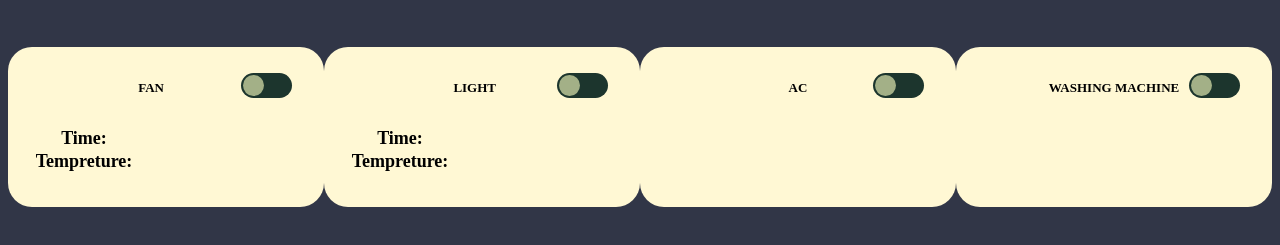
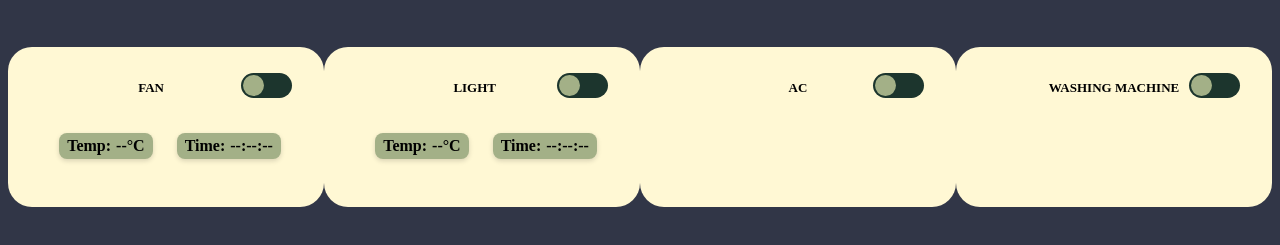
Before and after one commit to soumyapriyadarshi/iotHomeAutomation.github.io, a plain HTML site: page index.html in a window 1280 px wide. Shown: the part 105-350 px from the top of the page. Drawn offline with Linux system fonts and the light colour scheme.

Commit message:
adding temp and time

```diff
--- a/index.html
+++ b/index.html
@@ -29,10 +29,16 @@
 
             <!-- --------------------- showing the real time data of you can say the Fans running time and heatting --------------------- -->
             <div class="attributes">
-                <p>Time:</p>
-                <p2>Tempreture:</p2>
+                <div class="item">
+                    <span>Temp:</span>
+                    <span id="temp1">--°C</span>
+                </div>
+
+                <div class="item">
+                    <span>Time:</span>
+                    <span id="time1">--:--:--</span>
+                </div>
             </div>
-
         </div>
         <div class="box2 box">
             <div class="box2_header">
@@ -46,8 +52,15 @@
             </div>
 
             <div class="attributes">
-                <p>Time:</p>
-                <p2>Tempreture:</p2>
+                <div class="item">
+                    <span>Temp:</span>
+                    <span id="temp1">--°C</span>
+                </div>
+
+                <div class="item">
+                    <span>Time:</span>
+                    <span id="time1">--:--:--</span>
+                </div>
             </div>
         </div>
         <div class="box3 box">
--- a/static/style.css
+++ b/static/style.css
@@ -119,29 +119,25 @@ box4 */
 
 .attributes {
     display: flex;
-    flex-direction: column;
+    flex-direction: row;
+    align-items: center;
+    justify-content: center;
+    gap: 1.5rem;
     position: absolute;
-    top: 5rem;
-    right: 15rem;
-    justify-content: center;
-    align-items: center;
-    height: 4rem;
+    bottom: 3rem;
+    left: 3.2rem;
 }
 
-.attributes p {
-    position: absolute;
-    bottom: 1.5rem;
-    font-size: large;
+.attributes .item {
+    background: var(--toggle-c);
+    padding: 4px 8px;
+    border-radius: 8px;
+    font-size: 1rem;
     font-weight: bold;
+    box-shadow: 0 2px 5px rgba(0,0,0,0.15);
+    display: flex;
+    gap: 5px;
 }
-
-.attributes p2 {
-    position: absolute;
-    top: 1.5rem;
-    font-size: large;
-    font-weight: bold;
-}
-
 /* .component_container2 {
     display: flex;
     flex-direction: row;
```
